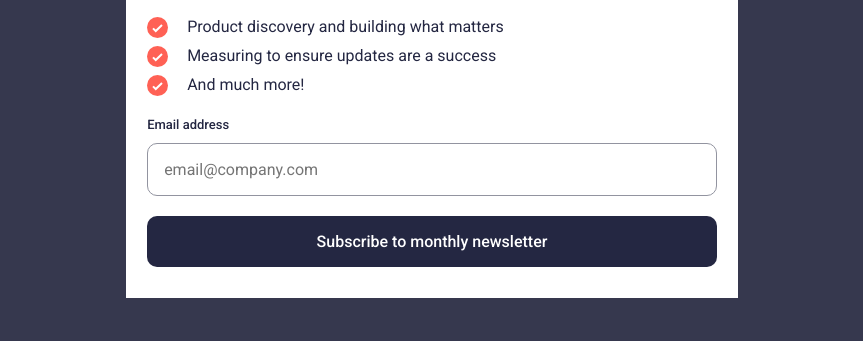
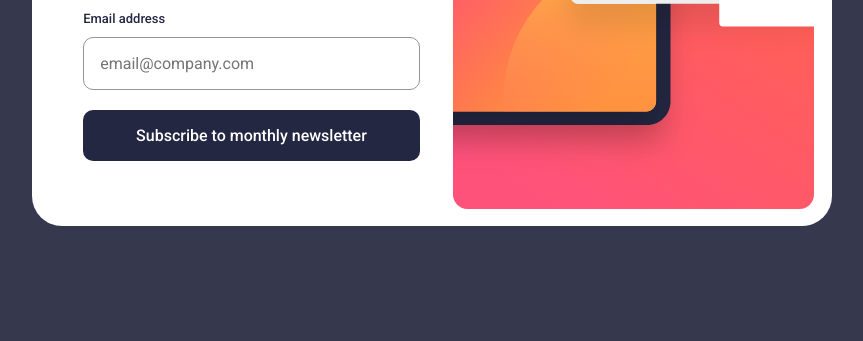
Before and after one commit to Lescano713/Newsletter-SignUp-Form, a plain HTML site: page index.html in a window 1280 px wide. Shown: the part 459-800 px from the top of the page, without its empty margins (208-1071 px from the left). Drawn offline with Linux system fonts and the light colour scheme.

Commit message:
desktop-version

```diff
--- a/style.css
+++ b/style.css
@@ -7,7 +7,13 @@
     --CharcoalGrey: hsl(235, 18%, 26%);
     --Grey: hsl(231, 7%, 60%);
     --White: hsl(0, 0%, 100%);
+    /* FontSizes */
+    --SizeH1: clamp(2.5rem, 2.215rem + 1.471vw, 3.125rem);
     --fontSize: 16px;
+    /* paddings */
+    --bodyPadding: clamp(0.5rem, -0.321rem + 4.235vw, 2.3rem);
+    /* borders */
+    --borderRadius: 30px
 }
 *{
     margin: 0;
@@ -24,19 +30,19 @@ body{
     background-color: var(--CharcoalGrey);
     align-items: center;
     height: 100dvh;
-    padding: clamp(0rem, -0.898rem + 4.49vw, 2.75rem);
 }
 
 main{
     background-color: var(--White);
-    max-width: 100%;
+    max-width: 28em;
     max-height: 100%;
     flex-direction: column-reverse;
+    border-radius: var(--borderRadius);
     header{
         padding: 1.3em;
         justify-content: space-around;
         h1{
-            font-size: 40px;
+            font-size: var(--SizeH1);
             margin-bottom: 10px;
         }
         p{
@@ -78,7 +84,6 @@ main{
         }
     }
     footer{
-        height: 43%;
         border-radius: 10px;
         overflow: hidden;
         img{
@@ -96,3 +101,29 @@ main{
         font-size: 30px;
     }
 }
+
+@media (min-width: 420px) {
+    body{
+        padding: var(--bodyPadding);
+    }
+}
+@media (min-width: 600px) {
+    body{
+        justify-content: center;
+        main{
+            flex-direction: row;
+            max-width: 50em;
+        }
+        header.info-container{
+            width: 55%;
+            padding: clamp(1rem, -0.003rem + 5.176vw, 3.2rem);
+            padding-right: 1em;
+        }
+        footer.img-container{
+            height: 100%;
+            padding: 1.1em;
+            display: flex;
+            align-items: center;
+        }
+    }
+}
```
